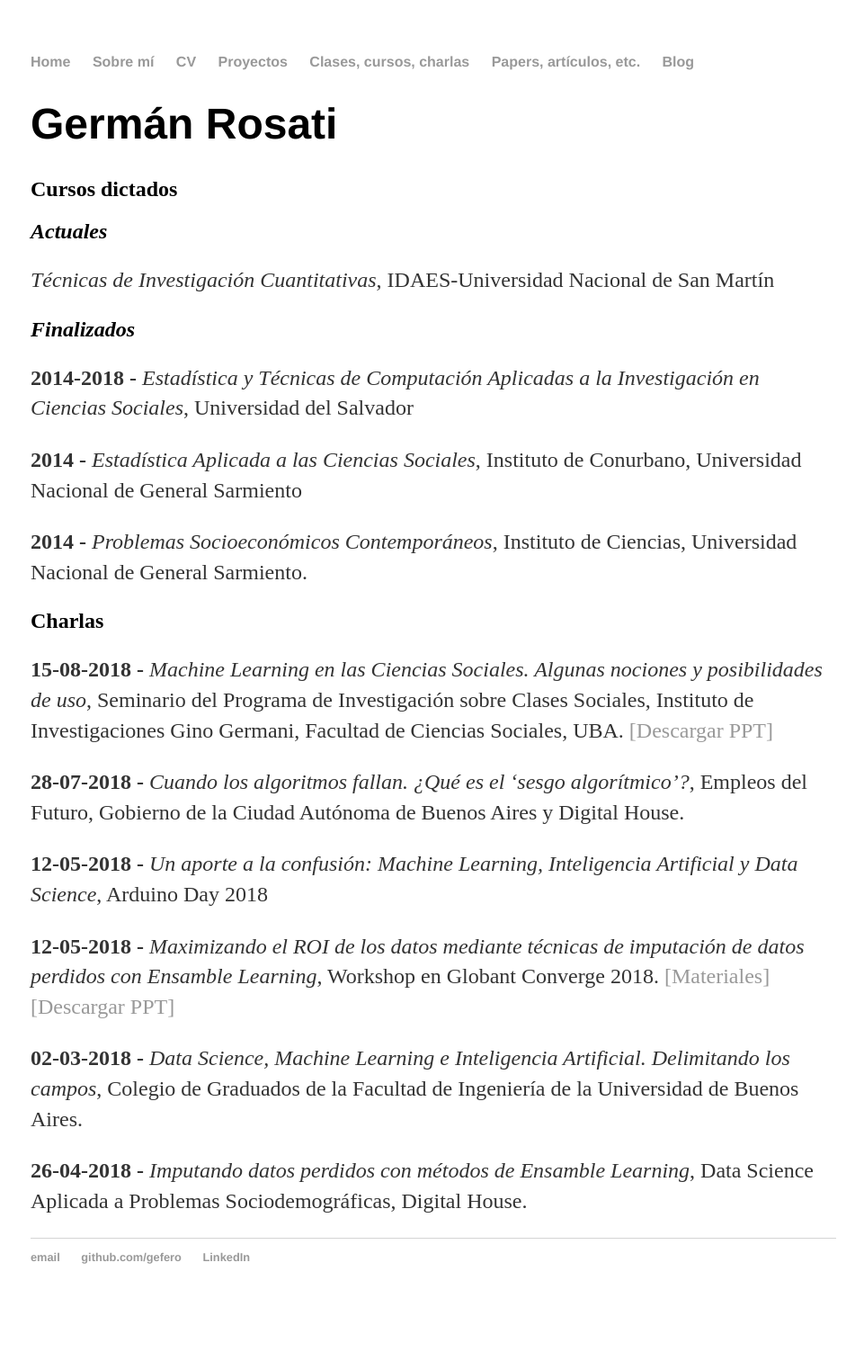
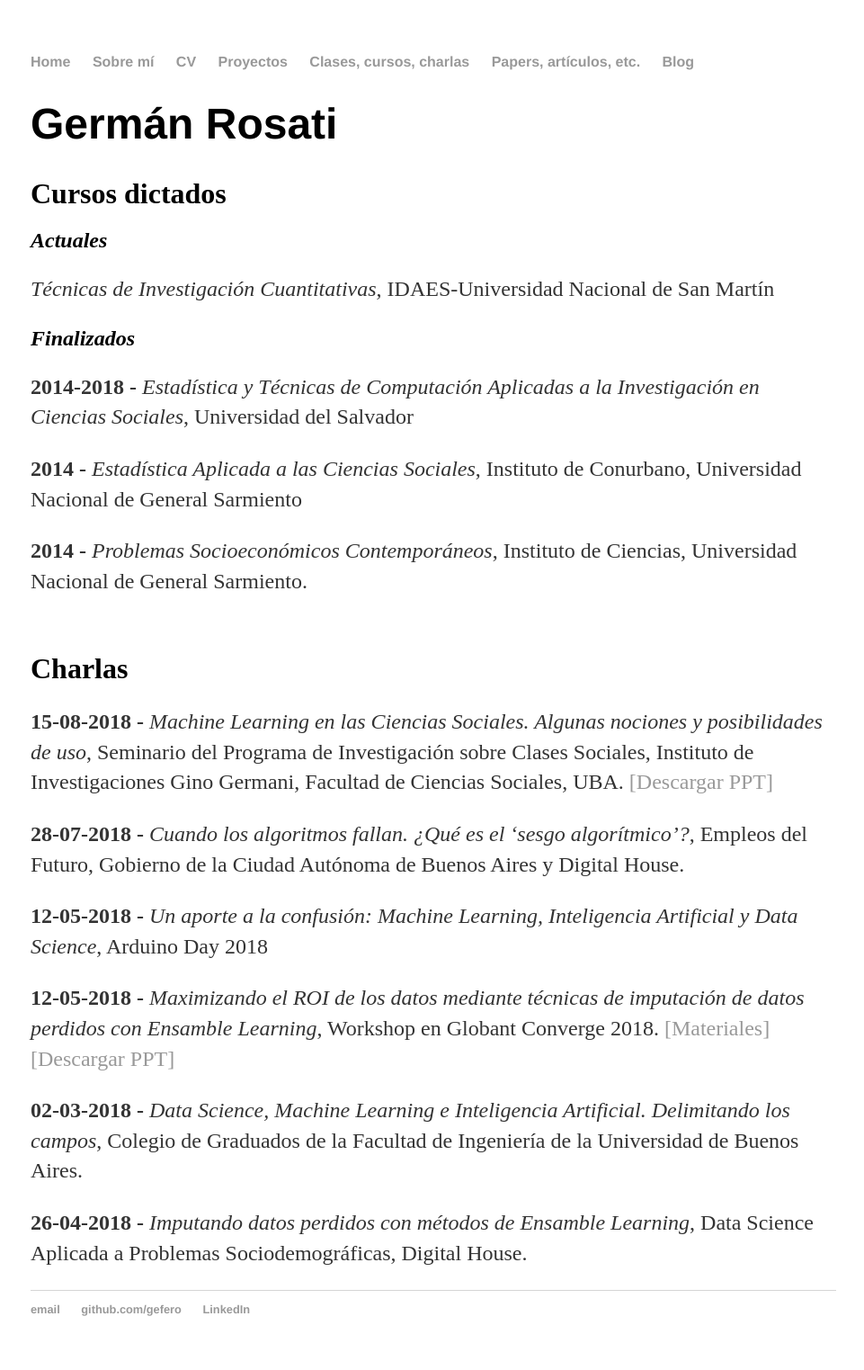
Before and after one commit to gefero/gefero.github.io, a Jekyll site: the page built from classes/index.html, in a window 1280 px wide. Shown: the whole page at 90% size, without its empty margins (158-1119 px from the left). Built offline with Jekyll 4.4.1, drawn with Linux system fonts in a browser that asks for light colours; before the commit the page ends 1465 px from its top, so only the background shows below that.

Commit message:
Update index.html

```diff
--- a/classes/index.html
+++ b/classes/index.html
@@ -4,15 +4,15 @@ title: Clases, cursos, etc.
 ---
 <div class="blurb">
 	<h1>Germán Rosati</h1>
-	<h2><font size="5">Cursos dictados</font></h2>
+	<h2><font size="6">Cursos dictados</font></h2>
 	<h2><i>Actuales</i></h2>
 	<p><i>Técnicas de Investigación Cuantitativas</i>, IDAES-Universidad Nacional de San Martín</p>
 	<h2><i>Finalizados</i></h2>
 	<p><b>2014-2018 - </b> <i>Estadística y Técnicas de Computación Aplicadas a la Investigación en Ciencias Sociales</i>, Universidad del Salvador</p>
 	<p><b>2014 - </b> <i>Estadística Aplicada a las Ciencias Sociales</i>, Instituto de Conurbano, Universidad Nacional de General Sarmiento</p>
 	<p><b>2014 - </b> <i>Problemas Socioeconómicos Contemporáneos</i>, Instituto de Ciencias, Universidad Nacional de General Sarmiento.</p>
-	<p></p>
-	<h2><font size="5">Charlas</font></h2>
+	<br>
+	<h2><font size="6">Charlas</font></h2>
 	<p><b>15-08-2018 - </b><i> Machine Learning en las Ciencias Sociales. Algunas nociones y posibilidades de uso</i>, Seminario del Programa de Investigación sobre Clases Sociales, Instituto de Investigaciones Gino Germani, Facultad de Ciencias Sociales, UBA. <a href="https://github.com/gefero/gefero.github.io/raw/master/classes/_files/20180815_ML_y_CsSoc_IIGG.pdf">[Descargar PPT]</a></p>
 	<p><b>28-07-2018 - </b><i> Cuando los algoritmos fallan. ¿Qué es el ‘sesgo algorítmico’?</i>, Empleos del Futuro, Gobierno de la Ciudad Autónoma de Buenos Aires y Digital House.</p>
 	<p><b>12-05-2018 - </b><i> Un aporte a la confusión: Machine Learning, Inteligencia Artificial y Data Science</i>, Arduino Day 2018</p>
```
